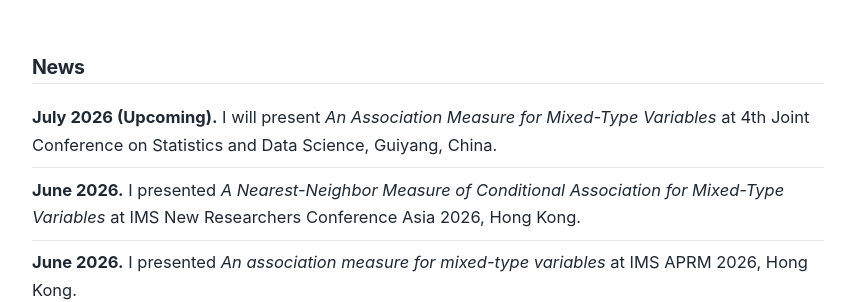
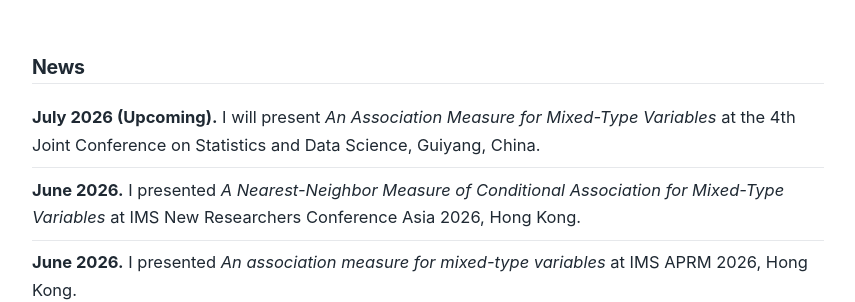
Before and after one commit to cherrrycooky/cherrrycooky.github.io, a Jekyll site: the page built from index.markdown, in a window 1280 px wide. Shown: the part 788-1090 px from the top of the page, without its empty margins (212-1067 px from the left). Built offline with Jekyll 4.4.1, drawn with Linux system fonts in a browser that asks for light colours.

Commit message:
Update index.markdown

```diff
--- a/index.markdown
+++ b/index.markdown
@@ -39,7 +39,7 @@ title: Home
 <section class="news-section">
   <h2>News</h2>
   <ul class="news-list">
-    <li><span class="news-date">July 2026 (Upcoming).</span> I will present <em>An Association Measure for Mixed-Type Variables</em> at 4th Joint Conference on Statistics and Data Science, Guiyang, China.</li>
+    <li><span class="news-date">July 2026 (Upcoming).</span> I will present <em>An Association Measure for Mixed-Type Variables</em> at the 4th Joint Conference on Statistics and Data Science, Guiyang, China.</li>
     <li><span class="news-date">June 2026.</span> I presented <em>A Nearest-Neighbor Measure of Conditional Association for Mixed-Type Variables</em> at IMS New Researchers Conference Asia 2026, Hong Kong.</li>
     <li><span class="news-date">June 2026.</span> I presented <em>An association measure for mixed-type variables</em> at IMS APRM 2026, Hong Kong.</li>
     <li><span class="news-date">June 2026.</span> <em>A unified framework for measuring attribute disclosure risks in synthetic data</em> was submitted.</li>
```
